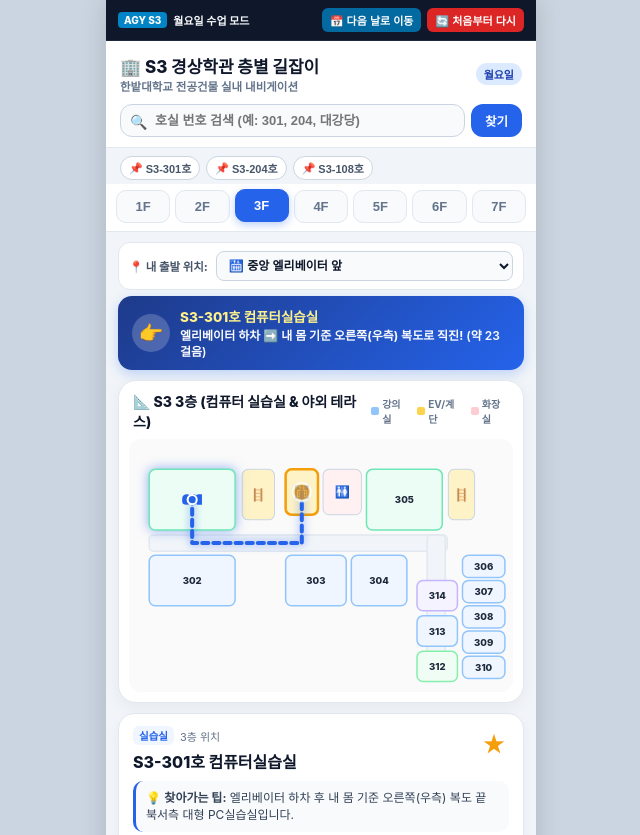
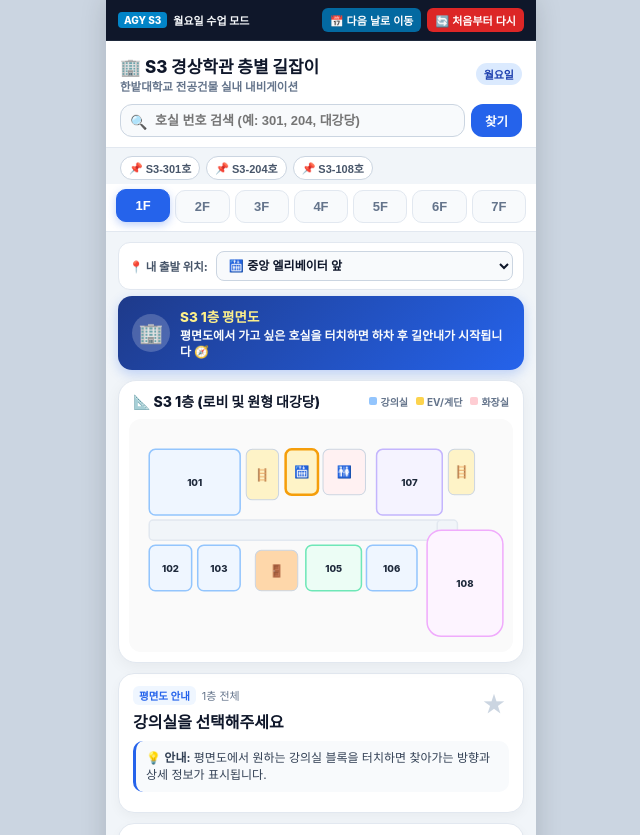
Before and after one commit to min-586/hanbat-s3-map, a plain HTML site: page index.html in a window 1280 px wide. Shown: the top 835 px of the page, without its empty margins (319-959 px from the left). Drawn offline with Linux system fonts and the light colour scheme.

Commit message:
안내 문구 간결화 및 초기 평면도 기본 뷰 개선

```diff
--- a/index.html
+++ b/index.html
@@ -825,12 +825,12 @@
         type: "L_SHAPE", // ㄴ 형태
         viewBox: "0 0 380 250",
         rooms: [
-          { id: "201", name: "201호 전공강의실", type: "강의실", x: 20, y: 30, w: 85, h: 60, fill: "#eff6ff", stroke: "#93c5fd", guide: "엘리베이터 하차 후 내 몸 기준 오른쪽(우측) 복도 끝에 위치합니다." },
+          { id: "201", name: "201호 전공강의실", type: "강의실", x: 20, y: 30, w: 85, h: 60, fill: "#eff6ff", stroke: "#93c5fd", guide: "엘리베이터 하차 후 오른쪽(우측) 복도 끝에 위치합니다." },
           { id: "202", name: "202호 강의실", type: "강의실", x: 20, y: 115, w: 50, h: 50, fill: "#eff6ff", stroke: "#93c5fd", guide: "엘리베이터 하차 후 오른쪽 맞은편 복도 202호입니다." },
           { id: "203", name: "203호 강의실", type: "강의실", x: 75, y: 115, w: 45, h: 50, fill: "#eff6ff", stroke: "#93c5fd", guide: "엘리베이터 하차 후 오른쪽 맞은편 203호 강의실입니다." },
           { id: "204", name: "204호 회계정보실습실", type: "실습실", x: 165, y: 115, w: 60, h: 50, fill: "#ecfdf5", stroke: "#6ee7b7", guide: "엘리베이터에서 내리면 바로 정면 맞은편 실습실입니다." },
           { id: "205", name: "205호 강의실", type: "강의실", x: 230, y: 115, w: 50, h: 50, fill: "#eff6ff", stroke: "#93c5fd", guide: "엘리베이터 하차 후 왼쪽 맞은편 강의실입니다." },
-          { id: "207", name: "207호 대형강의실", type: "강의실", x: 235, y: 30, w: 75, h: 60, fill: "#eff6ff", stroke: "#93c5fd", guide: "엘리베이터 하차 후 내 몸 기준 왼쪽(좌측) 복도 대형 강의실입니다." },
+          { id: "207", name: "207호 대형강의실", type: "강의실", x: 235, y: 30, w: 75, h: 60, fill: "#eff6ff", stroke: "#93c5fd", guide: "엘리베이터 하차 후 왼쪽(좌측) 복도 대형 강의실입니다." },
           // 남측 꺾임 날개 복도 호실들 (208~212)
           { id: "208", name: "208호 학생회실", type: "학생회실", x: 285, y: 115, w: 42, h: 40, fill: "#f5f3ff", stroke: "#c4b5fd", guide: "엘리베이터 하차 후 왼쪽으로 가다가 오른쪽 남쪽 복도로 꺾어 들어가는 첫 번째 방입니다." },
           { id: "206", name: "206호 세미나실", type: "세미나실", x: 332, y: 115, w: 42, h: 40, fill: "#eff6ff", stroke: "#93c5fd", guide: "남측 꺾임 복도 진입 후 우측 세미나실입니다." },
@@ -855,11 +855,11 @@
         type: "L_SHAPE", // ㄴ 형태
         viewBox: "0 0 380 250",
         rooms: [
-          { id: "301", name: "301호 컴퓨터실습실", type: "실습실", x: 20, y: 30, w: 85, h: 60, fill: "#ecfdf5", stroke: "#6ee7b7", guide: "엘리베이터 하차 후 내 몸 기준 오른쪽(우측) 복도 끝 북서측 대형 PC실습실입니다." },
+          { id: "301", name: "301호 컴퓨터실습실", type: "실습실", x: 20, y: 30, w: 85, h: 60, fill: "#ecfdf5", stroke: "#6ee7b7", guide: "엘리베이터 하차 후 오른쪽(우측) 복도 끝 북서측 대형 PC실습실입니다." },
           { id: "302", name: "302호 세미나실", type: "세미나실", x: 20, y: 115, w: 85, h: 50, fill: "#eff6ff", stroke: "#93c5fd", guide: "엘리베이터 하차 후 오른쪽 맞은편 대형 세미나실입니다." },
           { id: "303", name: "303호 전공강의실", type: "강의실", x: 155, y: 115, w: 60, h: 50, fill: "#eff6ff", stroke: "#93c5fd", guide: "엘리베이터에서 내리면 바로 정면 맞은편 중앙 강의실입니다." },
           { id: "304", name: "304호 전공강의실", type: "강의실", x: 220, y: 115, w: 55, h: 50, fill: "#eff6ff", stroke: "#93c5fd", guide: "엘리베이터 하차 후 왼쪽 맞은편 복도 304호입니다." },
-          { id: "305", name: "305호 멀티미디어실", type: "실습실", x: 235, y: 30, w: 75, h: 60, fill: "#ecfdf5", stroke: "#6ee7b7", guide: "엘리베이터 하차 후 내 몸 기준 왼쪽(좌측) 복도 멀티미디어 강의실입니다." },
+          { id: "305", name: "305호 멀티미디어실", type: "실습실", x: 235, y: 30, w: 75, h: 60, fill: "#ecfdf5", stroke: "#6ee7b7", guide: "엘리베이터 하차 후 왼쪽(좌측) 복도 멀티미디어 강의실입니다." },
           // 남측 날개 교수연구실/소회의실 (306~314)
           { id: "306", name: "306호 연구실", type: "연구실", x: 330, y: 115, w: 42, h: 22, fill: "#eff6ff", stroke: "#93c5fd", guide: "엘리베이터 하차 후 왼쪽으로 가다가 오른쪽 남쪽 복도로 꺾어 들어가는 첫 번째 연구실입니다." },
           { id: "307", name: "307호 연구실", type: "연구실", x: 330, y: 140, w: 42, h: 22, fill: "#eff6ff", stroke: "#93c5fd", guide: "남측 꺾임 복도 우측 2번 연구실입니다." },
@@ -886,12 +886,12 @@
         type: "STRAIGHT", // ㅡ 형태 + 연결통로
         viewBox: "0 0 380 180",
         rooms: [
-          { id: "401", name: "401호 전공강의실", type: "강의실", x: 60, y: 25, w: 80, h: 55, fill: "#eff6ff", stroke: "#93c5fd", guide: "엘리베이터 하차 후 내 몸 기준 오른쪽(우측) 복도 401호입니다." },
+          { id: "401", name: "401호 전공강의실", type: "강의실", x: 60, y: 25, w: 80, h: 55, fill: "#eff6ff", stroke: "#93c5fd", guide: "엘리베이터 하차 후 오른쪽(우측) 복도 401호입니다." },
           { id: "402", name: "402호 강의실", type: "강의실", x: 60, y: 100, w: 80, h: 50, fill: "#eff6ff", stroke: "#93c5fd", guide: "엘리베이터 하차 후 오른쪽 맞은편 402호입니다." },
           { id: "403", name: "403호 세미나실", type: "세미나실", x: 145, y: 100, w: 40, h: 50, fill: "#ecfdf5", stroke: "#6ee7b7", guide: "엘리베이터 건너편 약간 오른쪽 맞은편입니다." },
           { id: "404", name: "404호 강의실", type: "강의실", x: 190, y: 100, w: 60, h: 50, fill: "#eff6ff", stroke: "#93c5fd", guide: "엘리베이터 하차 후 바로 정면 맞은편 404호입니다." },
           { id: "405", name: "405호 강의실", type: "강의실", x: 255, y: 100, w: 60, h: 50, fill: "#eff6ff", stroke: "#93c5fd", guide: "엘리베이터 하차 후 왼쪽 맞은편 복도 끝 강의실입니다." },
-          { id: "406", name: "406호 대형강의실", type: "강의실", x: 255, y: 25, w: 60, h: 55, fill: "#eff6ff", stroke: "#93c5fd", guide: "엘리베이터 하차 후 내 몸 기준 왼쪽(좌측) 복도 대형 강의실입니다." },
+          { id: "406", name: "406호 대형강의실", type: "강의실", x: 255, y: 25, w: 60, h: 55, fill: "#eff6ff", stroke: "#93c5fd", guide: "엘리베이터 하차 후 왼쪽(좌측) 복도 대형 강의실입니다." },
           { id: "BRIDGE", name: "산학연협동관 구름다리", type: "연결통로", x: 10, y: 65, w: 45, h: 30, fill: "#fed7aa", stroke: "#fb923c", guide: "엘리베이터 하차 후 오른쪽 복도 끝 서측 산학연협동관 구름다리 연결통로입니다." },
           { id: "TERRACE", name: "남측 옥상정원", type: "옥상정원", x: 260, y: 155, w: 80, h: 20, rx: 6, fill: "#f0fdf4", stroke: "#86efac", guide: "4층 남측 야외 옥상 테라스 쉼터입니다." }
         ],
@@ -910,7 +910,7 @@
         type: "STRAIGHT",
         viewBox: "0 0 380 160",
         rooms: [
-          { id: "501", name: "501호 연구실", type: "연구실", x: 150, y: 20, w: 26, h: 42, fill: "#eff6ff", stroke: "#93c5fd", guide: "엘리베이터 하차 후 내 몸 기준 오른쪽(우측) 첫 번째 연구실입니다." },
+          { id: "501", name: "501호 연구실", type: "연구실", x: 150, y: 20, w: 26, h: 42, fill: "#eff6ff", stroke: "#93c5fd", guide: "엘리베이터 하차 후 오른쪽(우측) 첫 번째 연구실입니다." },
           { id: "502", name: "502호 연구실", type: "연구실", x: 122, y: 20, w: 26, h: 42, fill: "#eff6ff", stroke: "#93c5fd", guide: "엘리베이터 하차 후 오른쪽 복도 2번 연구실입니다." },
           { id: "503", name: "503호 연구실", type: "연구실", x: 94, y: 20, w: 26, h: 42, fill: "#eff6ff", stroke: "#93c5fd", guide: "엘리베이터 하차 후 오른쪽 복도 3번 연구실입니다." },
           { id: "504", name: "504호 연구실", type: "연구실", x: 66, y: 20, w: 26, h: 42, fill: "#eff6ff", stroke: "#93c5fd", guide: "엘리베이터 하차 후 오른쪽 복도 4번 연구실입니다." },
@@ -941,7 +941,7 @@
         type: "STRAIGHT",
         viewBox: "0 0 380 160",
         rooms: [
-          { id: "601", name: "601호 연구실", type: "연구실", x: 150, y: 20, w: 26, h: 42, fill: "#eff6ff", stroke: "#93c5fd", guide: "엘리베이터 하차 후 내 몸 기준 오른쪽(우측) 첫 번째 연구실입니다." },
+          { id: "601", name: "601호 연구실", type: "연구실", x: 150, y: 20, w: 26, h: 42, fill: "#eff6ff", stroke: "#93c5fd", guide: "엘리베이터 하차 후 오른쪽(우측) 첫 번째 연구실입니다." },
           { id: "602", name: "602호 연구실", type: "연구실", x: 122, y: 20, w: 26, h: 42, fill: "#eff6ff", stroke: "#93c5fd", guide: "엘리베이터 하차 후 오른쪽 복도 2번 연구실입니다." },
           { id: "603", name: "603호 연구실", type: "연구실", x: 94, y: 20, w: 26, h: 42, fill: "#eff6ff", stroke: "#93c5fd", guide: "엘리베이터 하차 후 오른쪽 복도 3번 연구실입니다." },
           { id: "604", name: "604호 연구실", type: "연구실", x: 66, y: 20, w: 26, h: 42, fill: "#eff6ff", stroke: "#93c5fd", guide: "엘리베이터 하차 후 오른쪽 복도 4번 연구실입니다." },
@@ -972,7 +972,7 @@
         type: "STRAIGHT",
         viewBox: "0 0 380 160",
         rooms: [
-          { id: "701", name: "701호 연구실", type: "연구실", x: 150, y: 20, w: 26, h: 42, fill: "#eff6ff", stroke: "#93c5fd", guide: "엘리베이터 하차 후 내 몸 기준 오른쪽(우측) 첫 번째 연구실입니다." },
+          { id: "701", name: "701호 연구실", type: "연구실", x: 150, y: 20, w: 26, h: 42, fill: "#eff6ff", stroke: "#93c5fd", guide: "엘리베이터 하차 후 오른쪽(우측) 첫 번째 연구실입니다." },
           { id: "702", name: "702호 연구실", type: "연구실", x: 122, y: 20, w: 26, h: 42, fill: "#eff6ff", stroke: "#93c5fd", guide: "엘리베이터 하차 후 오른쪽 복도 2번 연구실입니다." },
           { id: "703", name: "703호 연구실", type: "연구실", x: 94, y: 20, w: 26, h: 42, fill: "#eff6ff", stroke: "#93c5fd", guide: "엘리베이터 하차 후 오른쪽 복도 3번 연구실입니다." },
           { id: "704", name: "704호 연구실", type: "연구실", x: 66, y: 20, w: 26, h: 42, fill: "#eff6ff", stroke: "#93c5fd", guide: "엘리베이터 하차 후 오른쪽 복도 4번 연구실입니다." },
@@ -1015,8 +1015,8 @@
     const STORAGE_KEY = "s3_floorplan_data";
 
     let state = {
-      currentFloor: 3,
-      selectedRoomId: "301",
+      currentFloor: 1,
+      selectedRoomId: null, // 초기에는 호실 선택 없이 순수 평면도만 표시
       startLoc: "EV", // EV, MID_STAIR, RIGHT_STAIR, MAIN_GATE
       currentDayIndex: 0, // 0:월 ~ 6:일
       recents: ["301", "204", "108"],
@@ -1139,9 +1139,15 @@
       const startCore = floorData.cores.find(c => c.id === state.startLoc) || floorData.cores[0];
 
       if (!room) {
-        document.getElementById("guide-target").innerText = "안내받을 강의실을 터치해주세요";
-        document.getElementById("guide-text").innerText = "평면도에서 가고 싶은 호실을 누르면 방향을 알려드려요!";
-        document.getElementById("guide-icon").innerText = "🧭";
+        document.getElementById("guide-target").innerText = `S3 ${state.currentFloor}층 평면도`;
+        document.getElementById("guide-text").innerHTML = "평면도에서 가고 싶은 호실을 터치하면 하차 후 길안내가 시작됩니다 🧭";
+        document.getElementById("guide-icon").innerText = "🏢";
+
+        document.getElementById("detail-name").innerText = "강의실을 선택해주세요";
+        document.getElementById("detail-type").innerText = "평면도 안내";
+        document.getElementById("detail-floor").innerText = `${state.currentFloor}층 전체`;
+        document.getElementById("detail-guide").innerHTML = "💡 <strong>안내:</strong> 평면도에서 원하는 강의실 블록을 터치하면 찾아가는 방향과 상세 정보가 표시됩니다.";
+        document.getElementById("btn-fav").classList.remove("active");
         return;
       }
 
@@ -1155,35 +1161,30 @@
       const targetX = room.x;
 
       if (state.startLoc === "EV") {
-        // [실제 보행자 시선 기준]
-        // 엘리베이터에서 내리면 문이 남쪽(복도)을 향해 열리므로,
-        // 사람의 정면은 남쪽, 사람의 오른쪽(우측)은 지도 좌측(서쪽), 사람의 왼쪽(좌측)은 지도 우측(동쪽)입니다!
+        // [실제 하차 시선 기준]
         if (targetX < startX - 20) {
-          directionText = `엘리베이터 하차 ➡️ <strong>내 몸 기준 오른쪽(우측) 복도로 직진!</strong> (약 ${Math.round(Math.abs(startX - targetX)/6)}걸음)`;
+          directionText = `엘리베이터 하차 후 ➡️ <strong>오른쪽 복도로 직진!</strong> (약 ${Math.round(Math.abs(startX - targetX)/6)}걸음)`;
           icon = "👉";
         } else if (targetX > startX + 40) {
           if (room.y > 140 && floorData.type === "L_SHAPE") {
-            directionText = `엘리베이터 하차 ➡️ <strong>왼쪽으로 가다가, 오른쪽 남쪽 복도로 꺾으세요!</strong>`;
+            directionText = `엘리베이터 하차 후 ➡️ <strong>왼쪽으로 가다가, 오른쪽 복도로 꺾으세요!</strong>`;
             icon = "↩️";
           } else {
-            directionText = `엘리베이터 하차 ➡️ <strong>내 몸 기준 왼쪽(좌측) 복도로 직진!</strong> (약 ${Math.round(Math.abs(targetX - startX)/6)}걸음)`;
+            directionText = `엘리베이터 하차 후 ➡️ <strong>왼쪽 복도로 직진!</strong> (약 ${Math.round(Math.abs(targetX - startX)/6)}걸음)`;
             icon = "👈";
           }
         } else {
-          directionText = `엘리베이터 하차 ➡️ <strong>바로 정면 맞은편 복도 앞!</strong>`;
+          directionText = `엘리베이터 하차 후 ➡️ <strong>바로 정면 맞은편!</strong>`;
           icon = "⬇️";
         }
       } else if (state.startLoc === "MID_STAIR") {
-        // 중간 계단에서 복도로 나올 때 (남쪽 시선)
-        directionText = `중간 계단 하차 ➡️ ${targetX < startX ? "<strong>오른쪽(우측)</strong>으로 직진" : "<strong>왼쪽(좌측)</strong>으로 직진"}하세요!`;
+        directionText = `중간 계단 하차 후 ➡️ ${targetX < startX ? "<strong>오른쪽</strong>으로 직진!" : "<strong>왼쪽</strong>으로 직진!"}`;
         icon = targetX < startX ? "👉" : "👈";
       } else if (state.startLoc === "RIGHT_STAIR") {
-        // 우측 끝 계단에서 나올 때
-        directionText = `우측 계단 하차 ➡️ ${room.y > 140 ? "<strong>바로 앞 남쪽 복도로 진입</strong>" : "<strong>오른쪽(중앙 복도 방향)</strong>으로 직진"}하세요!`;
+        directionText = `우측 계단 하차 후 ➡️ ${room.y > 140 ? "<strong>바로 앞 남쪽 복도로 진입!</strong>" : "<strong>오른쪽(중앙 복도 방향)</strong>으로 직진!"}`;
         icon = room.y > 140 ? "⬇️" : "👉";
       } else {
-        // 1층 정문 현관에서 진입할 때 (북쪽 안쪽 시선)
-        directionText = `1층 정문 진입 후 ➡️ ${targetX < startX ? "<strong>왼쪽 복도</strong>로 직진" : "<strong>오른쪽 복도</strong>로 직진"}하세요!`;
+        directionText = `1층 정문 진입 후 ➡️ ${targetX < startX ? "<strong>왼쪽 복도</strong>로 직진!" : "<strong>오른쪽 복도</strong>로 직진!"}`;
         icon = targetX < startX ? "👈" : "👉";
       }
 
@@ -1214,10 +1215,10 @@
       const targetBtn = document.getElementById(`tab-${floorNum}F`);
       if (targetBtn) targetBtn.classList.add("active");
 
-      // 해당 층의 첫 번째 호실을 기본 선택(현재 선택된 호실이 이 층에 없으면)
+      // 선택된 호실이 현재 층에 없으면 선택 해제 (강제 선택하지 않고 평면도만 유지)
       const floorRooms = S3_FLOORS_DATA[floorNum].rooms;
-      if (!floorRooms.some(r => r.id === state.selectedRoomId)) {
-        state.selectedRoomId = floorRooms[0] ? floorRooms[0].id : null;
+      if (state.selectedRoomId && !floorRooms.some(r => r.id === state.selectedRoomId)) {
+        state.selectedRoomId = null;
       }
 
       renderFloorCanvas();
@@ -1446,15 +1447,15 @@
       if (confirm("저장된 모든 데이터를 지우고 처음 상태로 돌아가시겠습니까?")) {
         localStorage.removeItem(STORAGE_KEY);
         state = {
-          currentFloor: 3,
-          selectedRoomId: "301",
+          currentFloor: 1,
+          selectedRoomId: null, // 초기에는 호실 선택 없이 순수 평면도만 표시
           startLoc: "EV",
           currentDayIndex: 0,
           recents: ["301", "204", "108"],
           favorites: ["301"],
           schedules: DEFAULT_SCHEDULES
         };
-        switchFloor(3);
+        switchFloor(1);
         renderRecentChips();
         renderTodaySchedules();
         showToast("🔄 모든 데이터가 초기 상태로 리셋되었습니다.");
```
Also changed, not shown: 1 other file.
